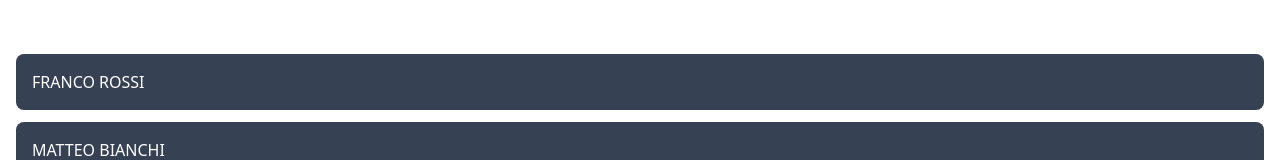
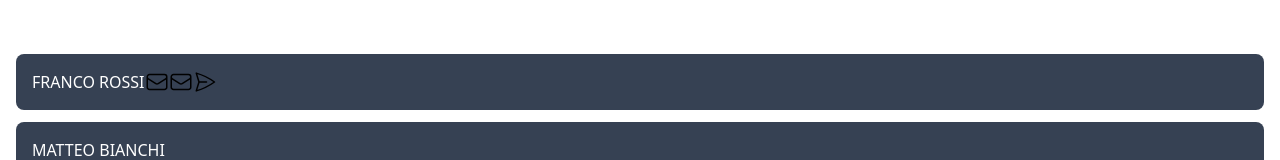
Before and after one commit to fabioferrero90/booroad-cs, a React (Vite) app: page /users in a window 1280 px wide. Shown: the part 186-346 px from the top of the page. Built offline with nearby package versions, Linux system fonts and the light colour scheme.

Commit message:
feat: update UserModal size and add icons to Users page for enhanced functionality

```diff
--- a/src/components/UserModal.jsx
+++ b/src/components/UserModal.jsx
@@ -7,7 +7,7 @@ const UserModal = ({ closeModal }) => {
         className="fixed inset-0 bg-black opacity-50"
         onClick={closeModal}
       ></div>
-      <div className="bg-blue-600 rounded-lg p-8 z-10 max-w-md w-full">
+      <div className="bg-blue-600 rounded-lg p-8 z-10 max-w-lg w-full">
         <h2 className="text-xl mb-4 text-white font-bold">
           Aggiungi Accompagnatore
         </h2>
--- a/src/pages/Users.jsx
+++ b/src/pages/Users.jsx
@@ -41,6 +41,52 @@ const Users = () => {
       <div className="container mx-auto p-4 max-w-350">
         <div className="rounded-lg bg-gray-700 p-4 flex justify-start my-3">
           <h2 className="text-white">FRANCO ROSSI</h2>
+          <div className="flex justify-end">
+            <svg
+              xmlns="http://www.w3.org/2000/svg"
+              fill="none"
+              viewBox="0 0 24 24"
+              strokeWidth={1.5}
+              stroke="currentColor"
+              className="size-6"
+            >
+              <path
+                strokeLinecap="round"
+                strokeLinejoin="round"
+                d="M21.75 6.75v10.5a2.25 2.25 0 0 1-2.25 2.25h-15a2.25 2.25 0 0 1-2.25-2.25V6.75m19.5 0A2.25 2.25 0 0 0 19.5 4.5h-15a2.25 2.25 0 0 0-2.25 2.25m19.5 0v.243a2.25 2.25 0 0 1-1.07 1.916l-7.5 4.615a2.25 2.25 0 0 1-2.36 0L3.32 8.91a2.25 2.25 0 0 1-1.07-1.916V6.75"
+              />
+            </svg>
+
+            <svg
+              xmlns="http://www.w3.org/2000/svg"
+              fill="none"
+              viewBox="0 0 24 24"
+              strokeWidth={1.5}
+              stroke="currentColor"
+              className="size-6"
+            >
+              <path
+                strokeLinecap="round"
+                strokeLinejoin="round"
+                d="M21.75 6.75v10.5a2.25 2.25 0 0 1-2.25 2.25h-15a2.25 2.25 0 0 1-2.25-2.25V6.75m19.5 0A2.25 2.25 0 0 0 19.5 4.5h-15a2.25 2.25 0 0 0-2.25 2.25m19.5 0v.243a2.25 2.25 0 0 1-1.07 1.916l-7.5 4.615a2.25 2.25 0 0 1-2.36 0L3.32 8.91a2.25 2.25 0 0 1-1.07-1.916V6.75"
+              />
+            </svg>
+
+            <svg
+              xmlns="http://www.w3.org/2000/svg"
+              fill="none"
+              viewBox="0 0 24 24"
+              strokeWidth={1.5}
+              stroke="currentColor"
+              className="size-6"
+            >
+              <path
+                strokeLinecap="round"
+                strokeLinejoin="round"
+                d="M6 12 3.269 3.125A59.769 59.769 0 0 1 21.485 12 59.768 59.768 0 0 1 3.27 20.875L5.999 12Zm0 0h7.5"
+              />
+            </svg>
+          </div>
         </div>
         <div className="rounded-lg bg-gray-700 p-4 flex justify-start my-3">
           <h2 className="text-white">MATTEO BIANCHI</h2>
```
